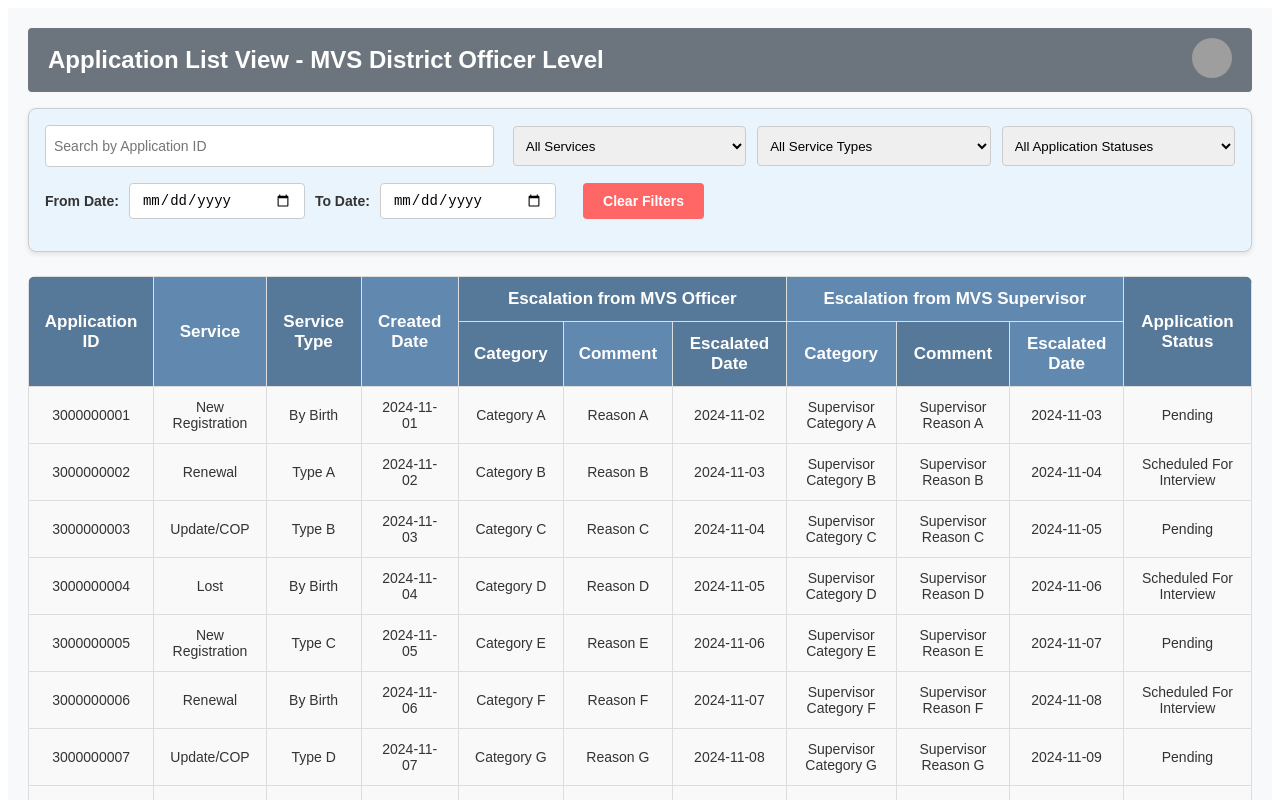
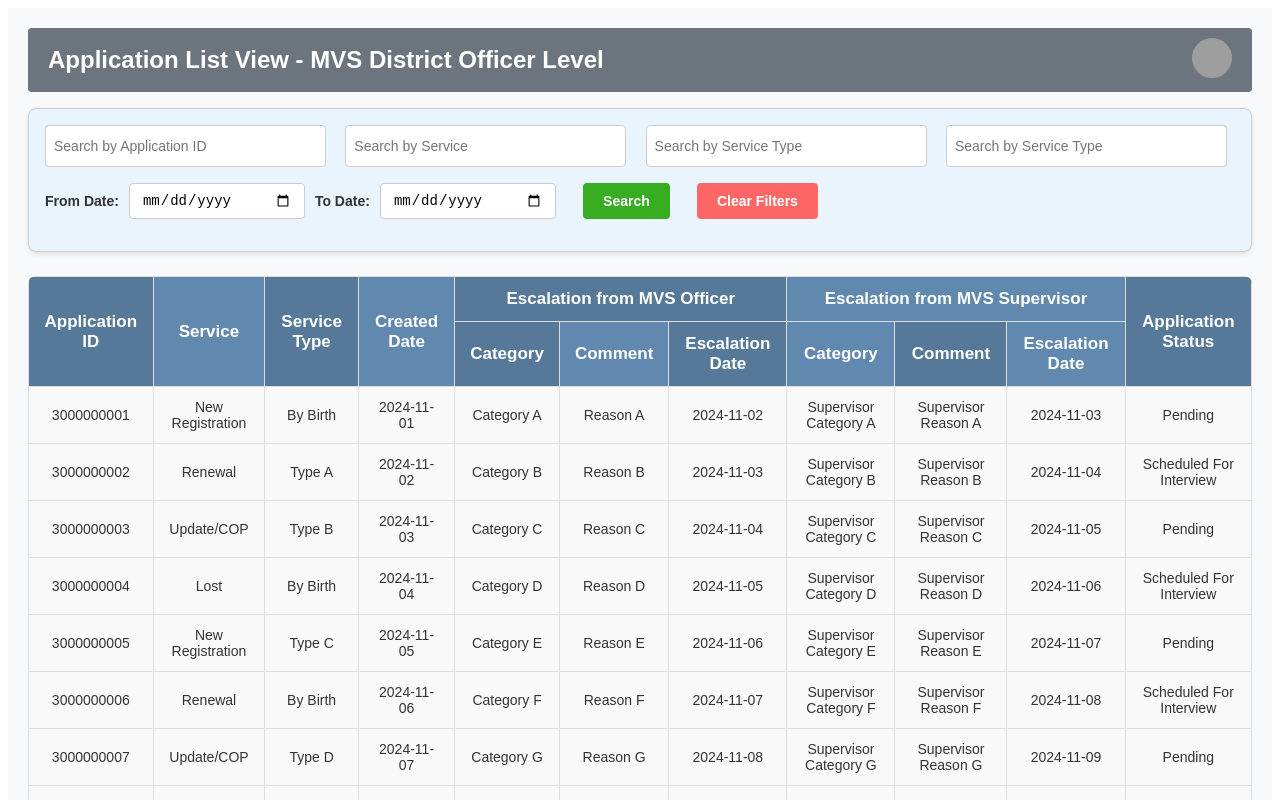
Before and after one commit to tf-nira/manual-verification-system-ui, an Angular app: page /login in a window 1280 px wide. Both pictures are taken after typing "Sample", "Sample123" into the empty fields and a click on the button "Login". Shown: the top 800 px of the page. Built offline with nearby package versions, Linux system fonts and the light colour scheme; grey boxes are pictures that could not be loaded.

Commit message:
fixed search filters and added constants.ts

```diff
--- a/src/app/feature/application-list/application-list.component.css
+++ b/src/app/feature/application-list/application-list.component.css
@@ -31,14 +31,6 @@
   padding: 0.5rem;
   border: 1px solid #ccc;
   border-radius: 4px;
-}
-
-.filter-dropdown {
-  flex: 1; /* Ensure filters are smaller than the search bar */
-  padding: 0.5rem;
-  border: 1px solid #ccc;
-  border-radius: 4px;
-  height: 2.5rem
 }
 
 .search-bar {
@@ -94,6 +86,32 @@
 .date-filter input:focus {
   outline: none;
   border-color: #007BFF;
+}
+
+/* Search Button */
+.search-button-container {
+  text-align: center;
+  margin-left: 1rem;
+}
+
+.search-filters-btn {
+  padding: 10px 20px;
+  background-color: #38ad21;
+  border: none;
+  color: white;
+  border-radius: 4px;
+  font-size: 14px;
+  cursor: pointer;
+  transition: background-color 0.3s ease;
+  font-weight: bold;
+}
+
+.search-filters-btn:hover {
+  background-color: #3fc923;
+}
+
+.search-filters-btn:active {
+  background-color: #2d881b;
 }
 
 /* Clear Button */
--- a/src/app/feature/application-list/application-list.component.html
+++ b/src/app/feature/application-list/application-list.component.html
@@ -12,35 +12,38 @@
         placeholder="Search by Application ID"
         class="search-input"
       />
-      <select [(ngModel)]="selectedService" class="filter-dropdown">
-        <option value="">All Services</option>
-        <option *ngFor="let service of uniqueServices" [value]="service">{{ service }}</option>
-      </select>
-      <select [(ngModel)]="selectedServiceType" class="filter-dropdown">
-        <option value="">All Service Types</option>
-        <option *ngFor="let serviceType of uniqueServiceTypes" [value]="serviceType">{{ serviceType }}</option>
-      </select>
-      <select
-        *ngIf="role === 'MVS_DISTRICT_OFFICER'"
+      <input
+        type="text"
+        [(ngModel)]="selectedService"
+        placeholder="Search by Service"
+        class="search-input"
+      />
+      <input
+        type="text"
+        [(ngModel)]="selectedServiceType"
+        placeholder="Search by Service Type"
+        class="search-input"
+      />
+      <input
+        *ngIf="role === constants.MVS_DISTRICT_OFFICER"
+        type="text"
         [(ngModel)]="selectedApplicationStatus"
-        class="filter-dropdown"
-      >
-        <option value="">All Application Statuses</option>
-        <option *ngFor="let status of uniqueApplicationStatuses" [value]="status">{{ status }}</option>
-      </select>
+        placeholder="Search by Service Type"
+        class="search-input"
+      />
     </div>
 
     <div class="search-and-filters">
       <!-- Date Range Filter -->
       <div class="date-filter">
-        <label for="fromDate">From Date:</label>
+        <label for="fromDate">{{ constants.FROM_DATE }}</label>
         <input
           type="date"
           [(ngModel)]="fromDate"
           class="date-filter-input"
           id="fromDate"
         />
-        <label for="toDate">To Date:</label>
+        <label for="toDate">{{ constants.TO_DATE }}</label>
         <input
           type="date"
           [(ngModel)]="toDate"
@@ -49,11 +52,14 @@
         />
       </div>
 
+      <div class="search-button-container">
+        <button (click)="clearFilters()" class="search-filters-btn">{{ constants.SEARCH }}</button>
+      </div>
+
       <div class="clear-button-container">
-        <button (click)="clearFilters()" class="clear-filters-btn">Clear Filters</button>
+        <button (click)="search()" class="clear-filters-btn">{{ constants.CLEAR_FILTERS }}</button>
       </div>
     </div>
-
   </div>
 
   <!-- Table Component (fields, filteredRows)-->
@@ -61,50 +67,50 @@
     <table class="styled-table">
       <thead>
         <tr [ngClass]="'header-row-1'">
-          <th rowspan="2">Application ID</th>
-          <th rowspan="2">Service</th>
-          <th rowspan="2">Service Type</th>
-          <th rowspan="2">Created Date</th>
+          <th rowspan="2">{{ constants.APPLICATION_ID }}</th>
+          <th rowspan="2">{{ constants.SERVICE }}</th>
+          <th rowspan="2">{{ constants.SERVICE_TYPE }}</th>
+          <th rowspan="2">{{ constants.CREATED_DATE }}</th>
           <!-- Conditional Section: Escalation from MVS Officer -->
           <th *ngIf="fields.includes('Escalation Category from MVS Officer') || fields.includes('Escalation Category')" colspan="3">Escalation from MVS Officer</th>
           <!-- Conditional Section: Escalation from MVS Supervisor -->
           <th *ngIf="fields.includes('Escalation Category From MVS Supervisor')" colspan="3">Escalation from MVS Supervisor</th>
-          <th *ngIf="fields.includes('Application Status')" rowspan="2">Application Status</th>
+          <th *ngIf="fields.includes('Application Status')" rowspan="2">{{ constants.APPLICATION_STATUS }}</th>
         </tr>
         <tr [ngClass]="'header-row-2'">
           <!-- Escalation from MVS Officer Columns -->
-          <ng-container *ngIf="fields.includes('Escalation Category from MVS Officer') || fields.includes('Escalation Category')">
-            <th>Category</th>
-            <th>Comment</th>
-            <th>Escalated Date</th>
+          <ng-container *ngIf="fields.includes(constants.ESCALATION_CATEGORY_FROM_MVS_OFFICER) || fields.includes(constants.ESCALATION_CATEGORY)">
+            <th>{{ constants.CATEGORY }}</th>
+            <th>{{ constants.COMMENT }}</th>
+            <th>{{ constants.ESCALATION_DATE }}</th>
           </ng-container>
           <!-- Escalation from MVS Supervisor Columns -->
-          <ng-container *ngIf="fields.includes('Escalation Category From MVS Supervisor')">
-            <th>Category</th>
-            <th>Comment</th>
-            <th>Escalated Date</th>
+          <ng-container *ngIf="fields.includes(constants.ESCALATION_CATEGORY_FROM_MVS_SUPERVISOR)">
+            <th>{{ constants.CATEGORY }}</th>
+            <th>{{ constants.COMMENT }}</th>
+            <th>{{ constants.ESCALATION_DATE }}</th>
           </ng-container>
         </tr>
       </thead>
       <tbody>
-        <tr *ngFor="let row of filteredRows" (click)="onRowClick(row)">
-          <td>{{ row['Application ID'] }}</td>
-          <td>{{ row['Service'] }}</td>
-          <td>{{ row['Service Type'] }}</td>
-          <td>{{ row['Created Date'] }}</td>
+        <tr *ngFor="let row of data" (click)="onRowClick(row)">
+          <td>{{ row[constants.APPLICATION_ID] }}</td>
+          <td>{{ row[constants.SERVICE] }}</td>
+          <td>{{ row[constants.SERVICE_TYPE] }}</td>
+          <td>{{ row[constants.CREATED_DATE] }}</td>
           <!-- Conditional Section: Escalation from MVS Officer -->
-          <ng-container *ngIf="fields.includes('Escalation Category from MVS Officer') || fields.includes('Escalation Category')">
-            <td>{{ row['Escalation Category from MVS Officer'] || row['Escalation Category'] }}</td>
-            <td>{{ row['Escalation Comment From MVS Officer'] || row['Escalation Comment'] }}</td>
-            <td>{{ row['MVS Officer Escalated Date'] || row['Escalated Date']}}</td>
+          <ng-container *ngIf="fields.includes(constants.ESCALATION_CATEGORY_FROM_MVS_OFFICER) || fields.includes(constants.ESCALATION_CATEGORY)">
+            <td>{{ row[constants.ESCALATION_CATEGORY_FROM_MVS_OFFICER] || row[constants.ESCALATION_CATEGORY] }}</td>
+            <td>{{ row[constants.ESCALATION_COMMENT_FROM_MVS_OFFICER] || row[constants.ESCALATION_COMMENT] }}</td>
+            <td>{{ row[constants.MVS_OFFICER_ESCALATED_DATE] || row[constants.ESCALATED_DATE]}}</td>
           </ng-container>
           <!-- Conditional Section: Escalation from MVS Supervisor -->
-          <ng-container *ngIf="fields.includes('Escalation Category From MVS Supervisor')">
-            <td>{{ row['Escalation Category From MVS Supervisor'] }}</td>
-            <td>{{ row['Escalation Comment From MVS Supervisor'] }}</td>
-            <td>{{ row['MVS Supervisor Escalated Date'] }}</td>
+          <ng-container *ngIf="fields.includes(constants.ESCALATION_CATEGORY_FROM_MVS_SUPERVISOR)">
+            <td>{{ row[constants.ESCALATION_CATEGORY_FROM_MVS_SUPERVISOR] }}</td>
+            <td>{{ row[constants.ESCALATION_COMMENT_FROM_MVS_SUPERVISOR] }}</td>
+            <td>{{ row[constants.MVS_SUPERVISOR_ESCALATED_DATE] }}</td>
           </ng-container>
-          <td *ngIf="fields.includes('Application Status')">{{ row['Application Status'] }}</td>
+          <td *ngIf="fields.includes(constants.APPLICATION_STATUS)">{{ row[constants.APPLICATION_STATUS] }}</td>
         </tr>
       </tbody>
     </table>
--- a/src/app/feature/application-list/application-list.component.ts
+++ b/src/app/feature/application-list/application-list.component.ts
@@ -4,6 +4,7 @@ import { Router } from '@angular/router';
 import { ROLE_FIELDS_MAP } from '../../shared/role-fields';
 import { HeaderComponent } from "../../shared/components/header/header.component";
 import { FormsModule } from '@angular/forms';
+import { APPLICATION_ID, APPLICATION_STATUS, CATEGORY, CLEAR_FILTERS, COMMENT, CREATED_DATE, ESCALATED_DATE, ESCALATION_CATEGORY, ESCALATION_CATEGORY_FROM_MVS_OFFICER, ESCALATION_CATEGORY_FROM_MVS_SUPERVISOR, ESCALATION_COMMENT, ESCALATION_COMMENT_FROM_MVS_OFFICER, ESCALATION_COMMENT_FROM_MVS_SUPERVISOR, ESCALATION_DATE, FROM_DATE, MVS_DISTRICT_OFFICER, MVS_OFFICER_ESCALATED_DATE, MVS_SUPERVISOR_ESCALATED_DATE, SERVICE, SERVICE_TYPE, TO_DATE, SEARCH } from '../../shared/constants';
 
 @Component({
   selector: 'app-application-list',
@@ -29,6 +30,31 @@ export class ApplicationListComponent implements OnInit {
   uniqueServiceTypes: string[] = [];
   uniqueApplicationStatuses: string[] = [];
 
+  constants = {
+    SEARCH,
+    FROM_DATE,
+    TO_DATE,
+    CLEAR_FILTERS,
+    CATEGORY,
+    COMMENT,
+    ESCALATION_DATE,
+    APPLICATION_ID,
+    SERVICE,
+    SERVICE_TYPE,
+    CREATED_DATE,
+    ESCALATION_CATEGORY,
+    ESCALATION_COMMENT,
+    ESCALATED_DATE,
+    ESCALATION_CATEGORY_FROM_MVS_OFFICER,
+    ESCALATION_COMMENT_FROM_MVS_OFFICER,
+    MVS_OFFICER_ESCALATED_DATE,
+    ESCALATION_CATEGORY_FROM_MVS_SUPERVISOR,
+    ESCALATION_COMMENT_FROM_MVS_SUPERVISOR,
+    MVS_SUPERVISOR_ESCALATED_DATE,
+    APPLICATION_STATUS,
+    MVS_DISTRICT_OFFICER
+  };
+
   constructor(private router: Router) {}
 
   ngOnInit() {
@@ -36,48 +62,10 @@ export class ApplicationListComponent implements OnInit {
     this.data = history.state.data;
 
     this.fields = ROLE_FIELDS_MAP[this.role];
-    this.populateDropdownValues();
   }
 
-  populateDropdownValues() {
-    this.uniqueServices = Array.from(new Set(this.data.map(row => row['Service'] || ''))).filter(Boolean);
-    this.uniqueServiceTypes = Array.from(new Set(this.data.map(row => row['Service Type'] || ''))).filter(Boolean);
-
-    if (this.role === 'MVS_DISTRICT_OFFICER') {
-      this.uniqueApplicationStatuses = Array.from(new Set(this.data.map(row => row['Application Status'] || ''))).filter(Boolean);
-    }
-  }
-
-  get filteredRows() {
-    let filtered = this.data;
-
-    if (this.searchText.trim()) {
-      filtered = filtered.filter(row =>
-        row['Application ID']?.toString().toLowerCase().includes(this.searchText.toLowerCase())
-      );
-    }
-
-    if (this.selectedService) {
-      filtered = filtered.filter(row => row['Service'] === this.selectedService);
-    }
-
-    if (this.selectedServiceType) {
-      filtered = filtered.filter(row => row['Service Type'] === this.selectedServiceType);
-    }
-
-    if (this.role === 'MVS_DISTRICT_OFFICER' && this.selectedApplicationStatus) {
-      filtered = filtered.filter(row => row['Application Status'] === this.selectedApplicationStatus);
-    }
-
-    if (this.fromDate) {
-      filtered = filtered.filter(row => new Date(row['Created Date']) >= new Date(this.fromDate));
-    }
-
-    if (this.toDate) {
-      filtered = filtered.filter(row => new Date(row['Created Date']) <= new Date(this.toDate));
-    }
-
-    return filtered;
+  search() {
+    // call search api with searchText, selectedService, selectedServiceType, selectedApplicationStatus, fromDate, toDate
   }
 
   clearFilters() {
--- /dev/null
+++ b/src/app/shared/constants.ts
@@ -0,0 +1,30 @@
+// ui-labels
+export const SEARCH: string = 'Search';
+export const FROM_DATE: string = 'From Date:';
+export const TO_DATE: string = 'To Date:';
+export const CLEAR_FILTERS: string = 'Clear Filters';
+export const CATEGORY: string = 'Category';
+export const COMMENT: string = 'Comment';
+export const ESCALATION_DATE: string = 'Escalation Date';
+
+// roles
+export const MVS_OFFICER: string = 'MVS_OFFICER';
+export const MVS_SUPERVISOR: string = 'MVS_SUPERVISOR';
+export const MVS_DISTRICT_OFFICER: string = 'MVS_DISTRICT_OFFICER';
+export const MVS_LEGAL_OFFICER: string = 'MVS_LEGAL_OFFICER';
+
+// table fields
+export const APPLICATION_ID: string = 'Application ID';
+export const SERVICE: string = 'Service';
+export const SERVICE_TYPE: string = 'Service Type';
+export const CREATED_DATE: string = 'Created Date';
+export const ESCALATION_CATEGORY: string = 'Escalation Category';
+export const ESCALATION_COMMENT: string = 'Escalation Comment';
+export const ESCALATED_DATE: string = 'Escalated Date';
+export const ESCALATION_CATEGORY_FROM_MVS_OFFICER: string = 'Escalation Category from MVS Officer';
+export const ESCALATION_COMMENT_FROM_MVS_OFFICER: string = 'Escalation Comment From MVS Officer';
+export const MVS_OFFICER_ESCALATED_DATE: string = 'MVS Officer Escalated Date';
+export const ESCALATION_CATEGORY_FROM_MVS_SUPERVISOR: string = 'Escalation Category From MVS Supervisor';
+export const ESCALATION_COMMENT_FROM_MVS_SUPERVISOR: string = 'Escalation Comment From MVS Supervisor';
+export const MVS_SUPERVISOR_ESCALATED_DATE: string = 'MVS Supervisor Escalated Date';
+export const APPLICATION_STATUS: string = 'Application Status';
```
